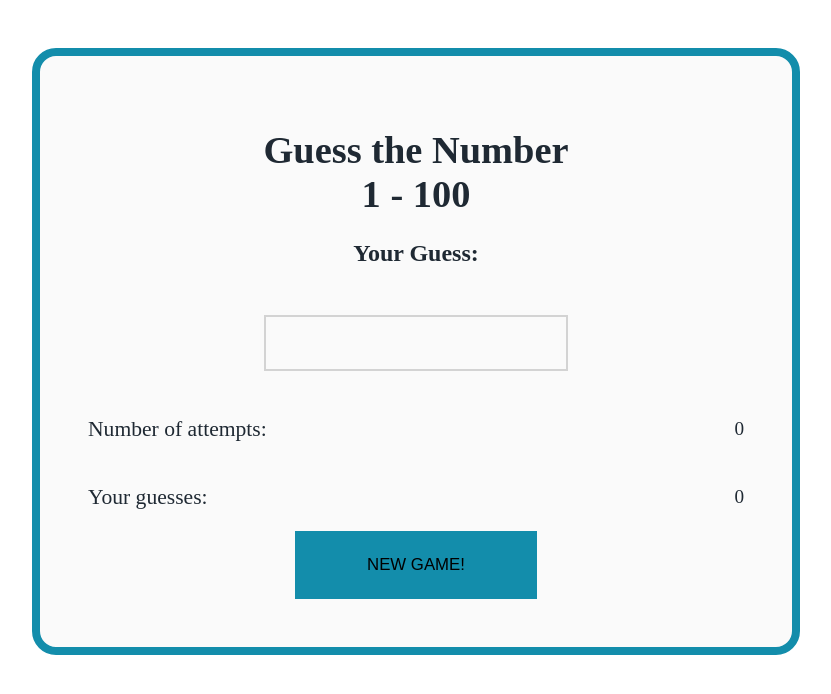
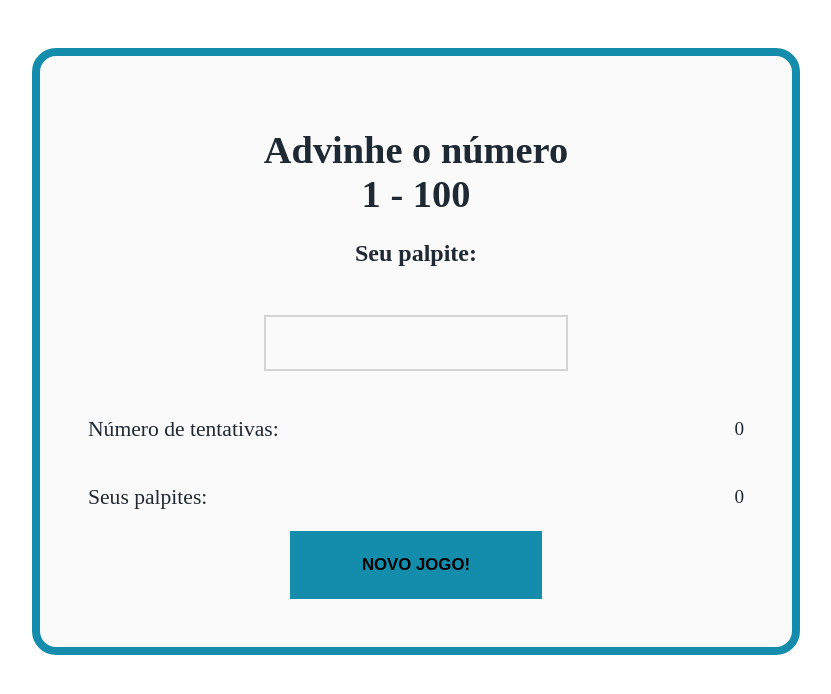
Before and after one commit to arielreises/javascript-developer-senai, a plain HTML site: page projeto-2/index.html in a window 1280 px wide. Shown: the whole page, without its empty margins (224-1055 px from the left). Drawn offline with Linux system fonts and the light colour scheme.

Commit message:
Update index.html

```diff
--- a/projeto-2/index.html
+++ b/projeto-2/index.html
@@ -5,30 +5,30 @@
 <meta name="viewport" content="width=device-width, initial-scale=1.0" />
 <meta http-equiv="X-UA-Compatible" content="ie=edge" />
 <link rel="stylesheet" href="style.css" />
-<title>Guess the number</title>
+<title>Advinhe o número - Ariel Reises</title>
 </head>
 <body onload="init()">
 <main>
 <div id="welcomeScreen">
-<h2>Guess the Number <br />1 - 100</h2>
+<h2>Advinhe o número <br />1 - 100</h2>
 </div>
 
 <div id="gameArea">
 <section>
-<h3 id="textOutput">Your Guess:</h3>
+<h3 id="textOutput">Seu palpite:</h3>
 <input type="number" id="inputBox" min="1" max="100" onchange="compareNumbers()"/>
 </section>
 <section class="stats">
 <div class="info">
-<p>Number of attempts:</p>
+<p>Número de tentativas:</p>
 <span id="attempts">0</span>
 </div>
 <div class="info">
-<p>Your guesses:</p>
+<p>Seus palpites:</p>
 <span id="guesses">0</span>
 </div>
 </section>
-<button id="newGameButton" onclick="newGame()">NEW GAME!</button>
+<button id="newGameButton" onclick="newGame()"><b>NOVO JOGO!</b></button>
 </div>
 </main>
 <script src="index.js"></script>
```
